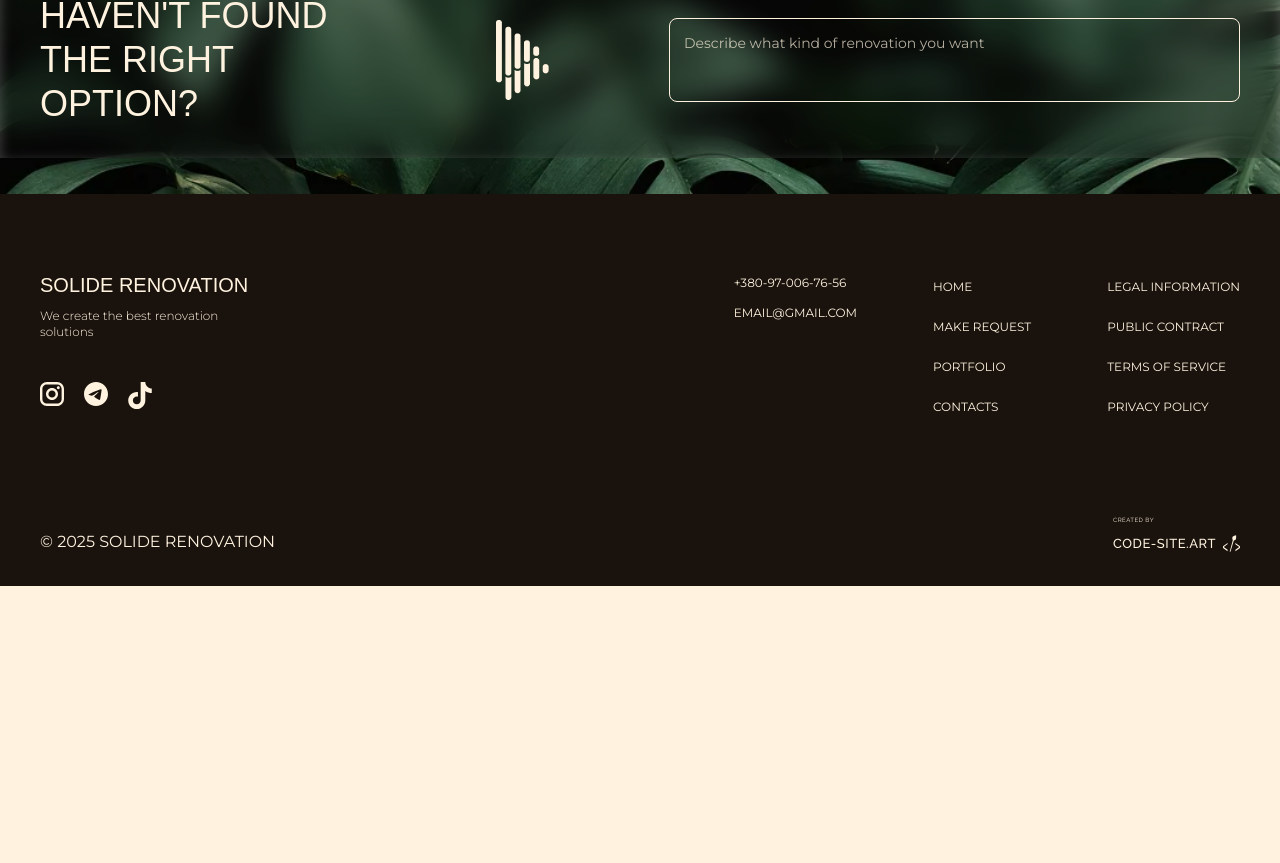
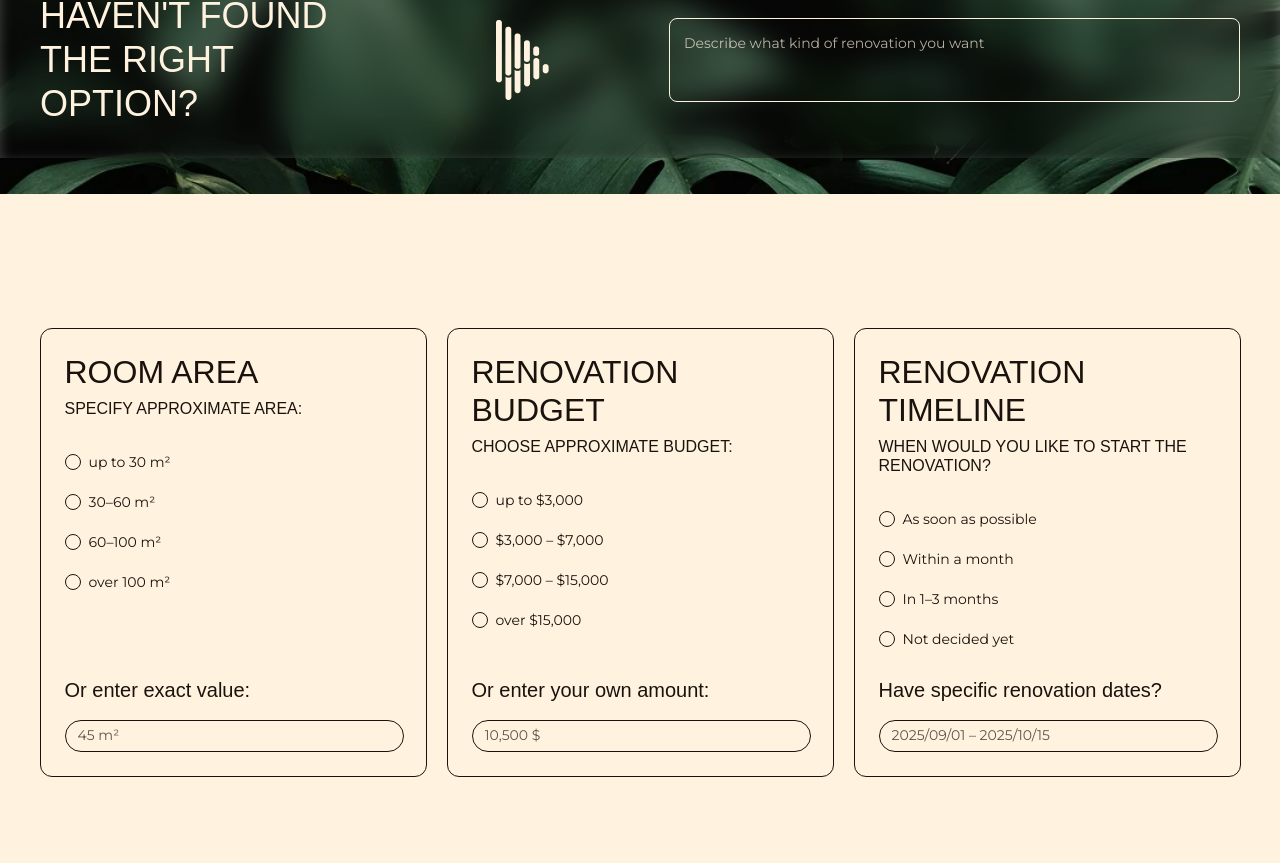
Before and after one commit to cyanidium-dev/repair-nizza, a Next.js app: page /en/leave-request in a window 1280 px wide. Shown: the part 1037-1900 px from the top of the page. Before the commit the page ends 1623 px from the top, so only its background shows below. Built offline with nearby package versions, Linux system fonts and the light colour scheme; a web font is replaced by a local one.

Commit message:
created 2 path of request form/styled for all

```diff
--- a/messages/en.json
+++ b/messages/en.json
@@ -139,6 +139,44 @@
       }
     },
     "notFoundOption": "Haven't found the right option?",
-    "describeRepair": "Describe what kind of renovation you want"
+    "describeRepair": "Describe what kind of renovation you want",
+    "cards": {
+      "area": {
+        "title": "Room Area",
+        "description": "Specify approximate area:",
+        "options": {
+          "small": "up to 30 m²",
+          "medium": "30–60 m²",
+          "large": "60–100 m²",
+          "extraLarge": "over 100 m²"
+        },
+        "customTitle": "Or enter exact value:",
+        "placeholder": "45 m²"
+      },
+      "budget": {
+        "title": "Renovation Budget",
+        "description": "Choose approximate budget:",
+        "options": {
+          "small": "up to $3,000",
+          "medium": "$3,000 – $7,000",
+          "large": "$7,000 – $15,000",
+          "extraLarge": "over $15,000"
+        },
+        "customTitle": "Or enter your own amount:",
+        "placeholder": "10,500 $"
+      },
+      "timeline": {
+        "title": "Renovation Timeline",
+        "description": "When would you like to start the renovation?",
+        "options": {
+          "asap": "As soon as possible",
+          "month": "Within a month",
+          "threeMonths": "In 1–3 months",
+          "notSure": "Not decided yet"
+        },
+        "customTitle": "Have specific renovation dates?",
+        "placeholder": "2025/09/01 – 2025/10/15"
+      }
+    }
   }
 }
--- a/messages/fr.json
+++ b/messages/fr.json
@@ -139,6 +139,44 @@
       }
     },
     "notFoundOption": "Vous n'avez pas trouvé l'option qui vous convient ?",
-    "describeRepair": "Décrivez le type de rénovation que vous souhaitez"
+    "describeRepair": "Décrivez le type de rénovation que vous souhaitez",
+    "cards": {
+      "area": {
+        "title": "Surface de la pièce",
+        "description": "Indiquez la surface approximative :",
+        "options": {
+          "small": "jusqu'à 30 m²",
+          "medium": "30–60 m²",
+          "large": "60–100 m²",
+          "extraLarge": "plus de 100 m²"
+        },
+        "customTitle": "Ou entrez une valeur exacte :",
+        "placeholder": "45 m²"
+      },
+      "budget": {
+        "title": "Budget de rénovation",
+        "description": "Choisissez un budget approximatif :",
+        "options": {
+          "small": "jusqu'à 3 000 $",
+          "medium": "3 000 $ – 7 000 $",
+          "large": "7 000 $ – 15 000 $",
+          "extraLarge": "plus de 15 000 $"
+        },
+        "customTitle": "Ou entrez votre propre montant :",
+        "placeholder": "10 500 $"
+      },
+      "timeline": {
+        "title": "Calendrier des travaux",
+        "description": "Quand souhaitez-vous commencer les travaux ?",
+        "options": {
+          "asap": "Le plus tôt possible",
+          "month": "Dans le mois",
+          "threeMonths": "Dans 1 à 3 mois",
+          "notSure": "Pas encore décidé(e)"
+        },
+        "customTitle": "Avez-vous des dates précises pour les travaux ?",
+        "placeholder": "2025/09/01 – 2025/10/15"
+      }
+    }
   }
 }
--- a/messages/ru.json
+++ b/messages/ru.json
@@ -139,6 +139,44 @@
       }
     },
     "notFoundOption": "Не нашли нужный вариант?",
-    "describeRepair": "Опишите, какой ремонт вы хотите"
+    "describeRepair": "Опишите, какой ремонт вы хотите",
+    "cards": {
+      "area": {
+        "title": "Площадь помещения",
+        "description": "Укажите примерную площадь:",
+        "options": {
+          "small": "до 30 м²",
+          "medium": "30–60 м²",
+          "large": "60–100 м²",
+          "extraLarge": "более 100 м²"
+        },
+        "customTitle": "Или введите точное значение:",
+        "placeholder": "45 м²"
+      },
+      "budget": {
+        "title": "Бюджет на ремонт",
+        "description": "Выберите ориентировочный бюджет:",
+        "options": {
+          "small": "до $3 000",
+          "medium": "$3 000 – $7 000",
+          "large": "$7 000 – $15 000",
+          "extraLarge": "более $15 000"
+        },
+        "customTitle": "Или введите свой вариант:",
+        "placeholder": "10 500 $"
+      },
+      "timeline": {
+        "title": "Сроки ремонта",
+        "description": "Когда хотите начать ремонт?",
+        "options": {
+          "asap": "Как можно скорее",
+          "month": "В течение месяца",
+          "threeMonths": "Через 1–3 месяца",
+          "notSure": "Пока не определился(ась)"
+        },
+        "customTitle": "Есть конкретные сроки ремонта?",
+        "placeholder": "2025/09/01 – 2025/10/15"
+      }
+    }
   }
 }
--- a/src/components/leave-request-page/FormPath.jsx
+++ b/src/components/leave-request-page/FormPath.jsx
@@ -4,11 +4,17 @@ import { Formik, Form } from "formik";
 import MainForm from "./MainForm";
 import SoloInput from "./SoloInput";
 import ThreeCards from "./ThreeCards";
+import Container from "../Container";
 
 const FormPath = () => {
   const initialValues = {
     customDescription: "",
-    // здесь будут добавляться другие поля формы по мере создания компонентов
+    area: "",
+    exactArea: "",
+    budget: "",
+    exactBudget: "",
+    timeline: "",
+    exactTimeline: "",
   };
 
   return (
@@ -21,7 +27,9 @@ const FormPath = () => {
     >
       <Form>
         <SoloInput />
-        <ThreeCards />
+        <Container>
+          <ThreeCards />
+        </Container>
         <MainForm />
       </Form>
     </Formik>
--- a/src/components/leave-request-page/SoloInput.jsx
+++ b/src/components/leave-request-page/SoloInput.jsx
@@ -26,7 +26,7 @@ const SoloInput = () => {
               <Field
                 as="textarea"
                 name="customDescription"
-                className="w-[310px] h-[149px] py-3 px-[14px] border border-primary-white bg-transparent rounded-lg resize-none placeholder:font-montserrat placeholder:font-normal placeholder:text-primary-white placeholder:text-sm placeholder:opacity-70 placeholder:leading-6"
+                className="w-[310px] h-[149px] py-3 px-[14px] text-primary-white border border-primary-white bg-transparent rounded-lg resize-none placeholder:font-montserrat placeholder:font-normal placeholder:text-primary-white placeholder:text-sm placeholder:opacity-70 placeholder:leading-6"
                 placeholder={t("describeRepair")}
               />
             </div>
@@ -47,7 +47,7 @@ const SoloInput = () => {
               <Field
                 as="textarea"
                 name="customDescription"
-                className="w-[310px] h-[149px] py-3 px-[14px] border border-primary-white bg-transparent rounded-lg resize-none lg:w-[571px] lg:h-[84px] placeholder:font-montserrat placeholder:font-normal placeholder:text-primary-white placeholder:text-sm placeholder:opacity-70 placeholder:leading-6"
+                className="w-[310px] h-[149px] py-3 px-[14px] text-primary-white border border-primary-white bg-transparent rounded-lg resize-none lg:w-[571px] lg:h-[84px] placeholder:font-montserrat placeholder:font-normal placeholder:text-primary-white placeholder:text-sm placeholder:opacity-70 placeholder:leading-6"
                 placeholder={t("describeRepair")}
               />
             </div>
--- a/src/components/leave-request-page/ThreeCards.jsx
+++ b/src/components/leave-request-page/ThreeCards.jsx
@@ -1,7 +1,130 @@
 "use client";
 
+import { useTranslations } from "next-intl";
+import { Field } from "formik";
+
+const CustomRadio = ({ name, value, label }) => (
+  <label className="flex items-center gap-2 cursor-pointer">
+    <Field name={name} value={value}>
+      {({ field }) => (
+        <>
+          <input
+            type="radio"
+            {...field}
+            value={value}
+            checked={field.value === value}
+            className="hidden"
+          />
+          <div className="w-4 h-4 border border-primary-black rounded-full flex items-center justify-center">
+            {field.value === value && (
+              <div className="w-2 h-2 bg-primary-black rounded-full" />
+            )}
+          </div>
+        </>
+      )}
+    </Field>
+    <span className="font-montserrat font-normal text-sm text-primary-black leading-5">
+      {label}
+    </span>
+  </label>
+);
+
+const Card = ({
+  title,
+  description,
+  radioName,
+  inputName,
+  inputPlaceholder,
+  customTitle,
+}) => {
+  const t = useTranslations("leaveRequest.cards");
+  let options;
+
+  if (radioName === "timeline") {
+    options = [
+      { value: "asap", label: t("timeline.options.asap") },
+      { value: "month", label: t("timeline.options.month") },
+      { value: "threeMonths", label: t("timeline.options.threeMonths") },
+      { value: "notSure", label: t("timeline.options.notSure") },
+    ];
+  } else {
+    options = [
+      { value: "small", label: t(`${radioName}.options.small`) },
+      { value: "medium", label: t(`${radioName}.options.medium`) },
+      { value: "large", label: t(`${radioName}.options.large`) },
+      { value: "extraLarge", label: t(`${radioName}.options.extraLarge`) },
+    ];
+  }
+
+  return (
+    <div className="p-6 border border-primary-black rounded-xl w-[310px] lg:w-[387px] flex flex-col">
+      <div className="flex-grow">
+        <h3 className="font-arsenal text-[28px] font-normal uppercase leading-[34px] mb-2 lg:text-[32px] lg:leading-[38px]">
+          {title}
+        </h3>
+        <p className="font-arsenal font-normal text-base leading-[19px] mb-[34px] uppercase">
+          {description}
+        </p>
+
+        <div className="flex flex-col gap-5 mb-8 lg:mb-[32px]">
+          {options.map((option) => (
+            <CustomRadio
+              key={option.value}
+              name={radioName}
+              value={option.value}
+              label={option.label}
+            />
+          ))}
+        </div>
+      </div>
+
+      <div className="mt-auto">
+        <h4 className="font-arsenal font-normal text-xl text-primary-black leading-[19px] mb-5">
+          {customTitle}
+        </h4>
+        <Field
+          name={inputName}
+          className="pt-[5px] pb-[7px] px-3 border border-primary-black bg-transparent rounded-[32px] w-[262px] lg:w-[339px] h-[32px] placeholder:font-montserrat placeholder:font-normal placeholder:text-primary-black placeholder:text-sm placeholder:opacity-70 placeholder:leading-5"
+          placeholder={inputPlaceholder}
+        />
+      </div>
+    </div>
+  );
+};
+
 const ThreeCards = () => {
-  return <div></div>;
+  const t = useTranslations("leaveRequest.cards");
+
+  return (
+    <div className="flex flex-col md:flex-row md:flex-wrap md:justify-center gap-6 py-[94px] lg:py-[134px] lg:gap-5 lg:flex-nowrap">
+      <Card
+        title={t("area.title")}
+        description={t("area.description")}
+        radioName="area"
+        inputName="exactArea"
+        inputPlaceholder={t("area.placeholder")}
+        customTitle={t("area.customTitle")}
+      />
+
+      <Card
+        title={t("budget.title")}
+        description={t("budget.description")}
+        radioName="budget"
+        inputName="exactBudget"
+        inputPlaceholder={t("budget.placeholder")}
+        customTitle={t("budget.customTitle")}
+      />
+
+      <Card
+        title={t("timeline.title")}
+        description={t("timeline.description")}
+        radioName="timeline"
+        inputName="exactTimeline"
+        inputPlaceholder={t("timeline.placeholder")}
+        customTitle={t("timeline.customTitle")}
+      />
+    </div>
+  );
 };
 
 export default ThreeCards;
```
